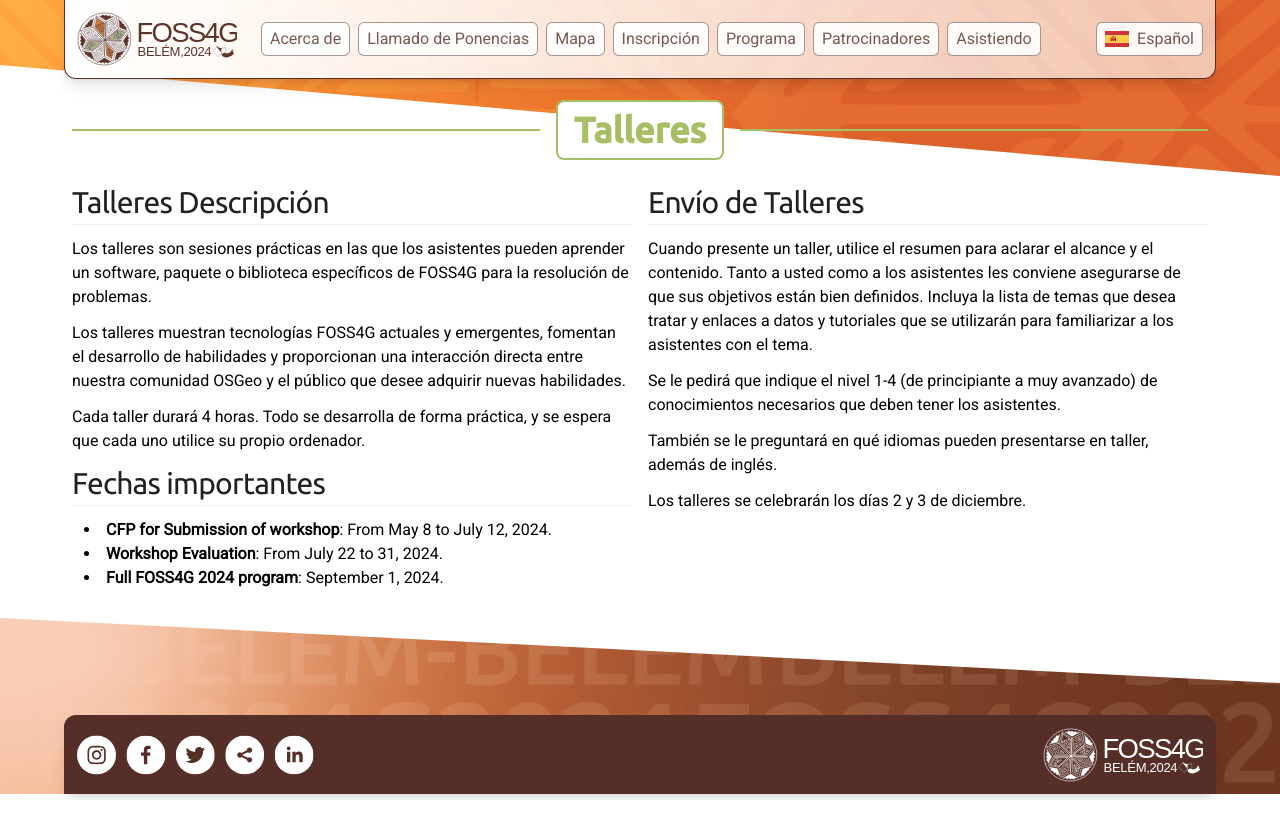
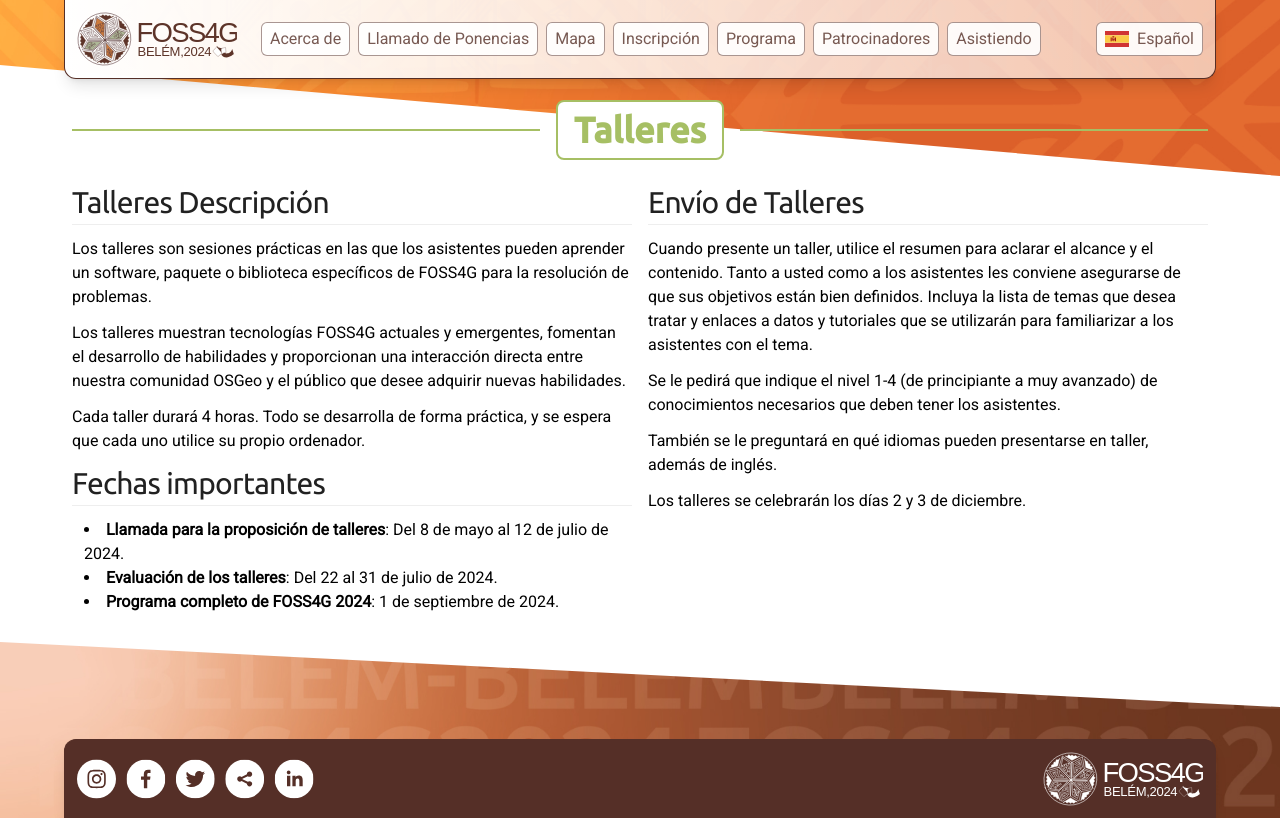
Before and after one commit to FOSS4G-2024-Belem/foss4g-2024-belem.github.io, a Next.js app: page /es/cfp/talleres in a window 1280 px wide. Built offline with nearby package versions, Linux system fonts and the light colour scheme.

Commit message:
fix fechas importante CFP talleres ES

```diff
--- a/src/pages/es/cfp/talleres.mdx
+++ b/src/pages/es/cfp/talleres.mdx
@@ -28,9 +28,9 @@ export const metadata = {
     #### Fechas importantes
     ---
 
-    - **CFP for Submission of workshop**: From May 8 to July 12, 2024.
-    - **Workshop Evaluation**: From July 22 to 31, 2024.
-    - **Full FOSS4G 2024 program**: September 1, 2024.
+    - **Llamada para la proposición de talleres**: Del 8 de mayo al 12 de julio de 2024.
+    - **Evaluación de los talleres**: Del 22 al 31 de julio de 2024.
+    - **Programa completo de FOSS4G 2024**: 1 de septiembre de 2024.
 
     </div>
     <div>
```
